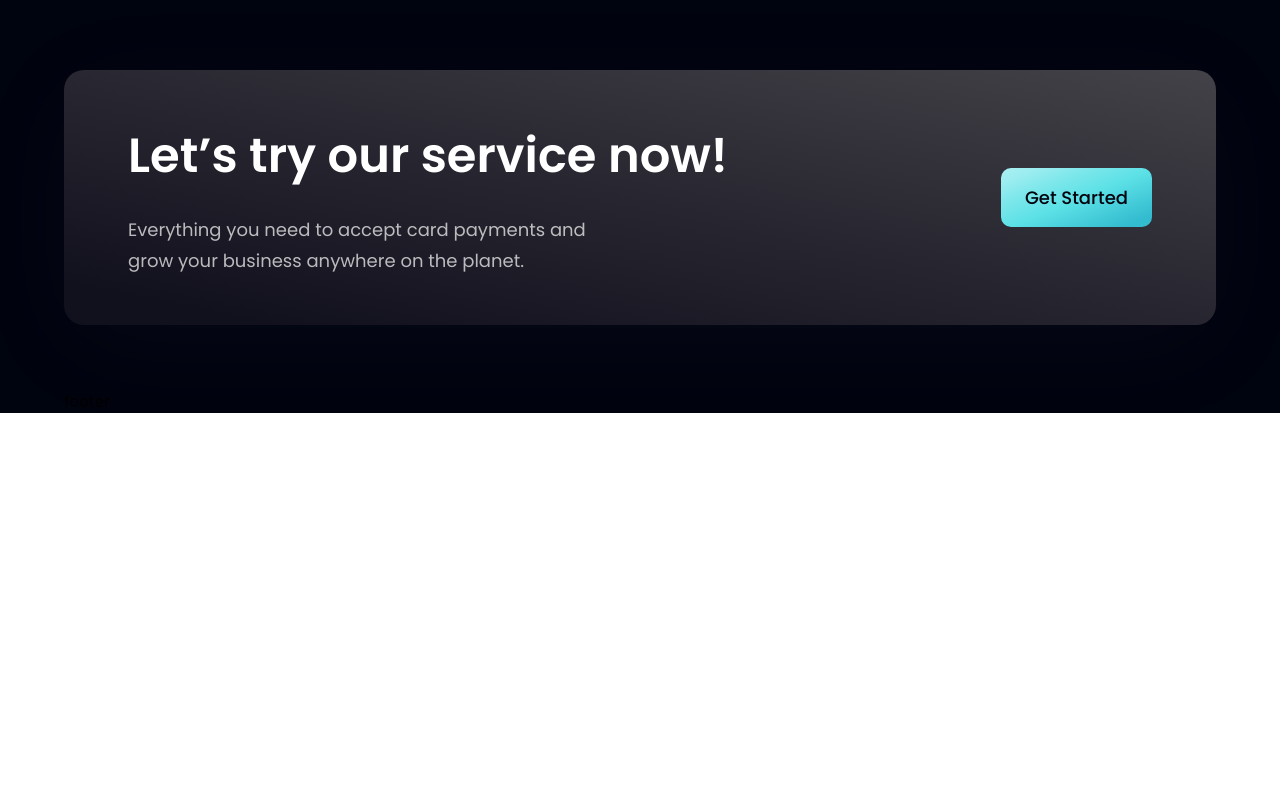
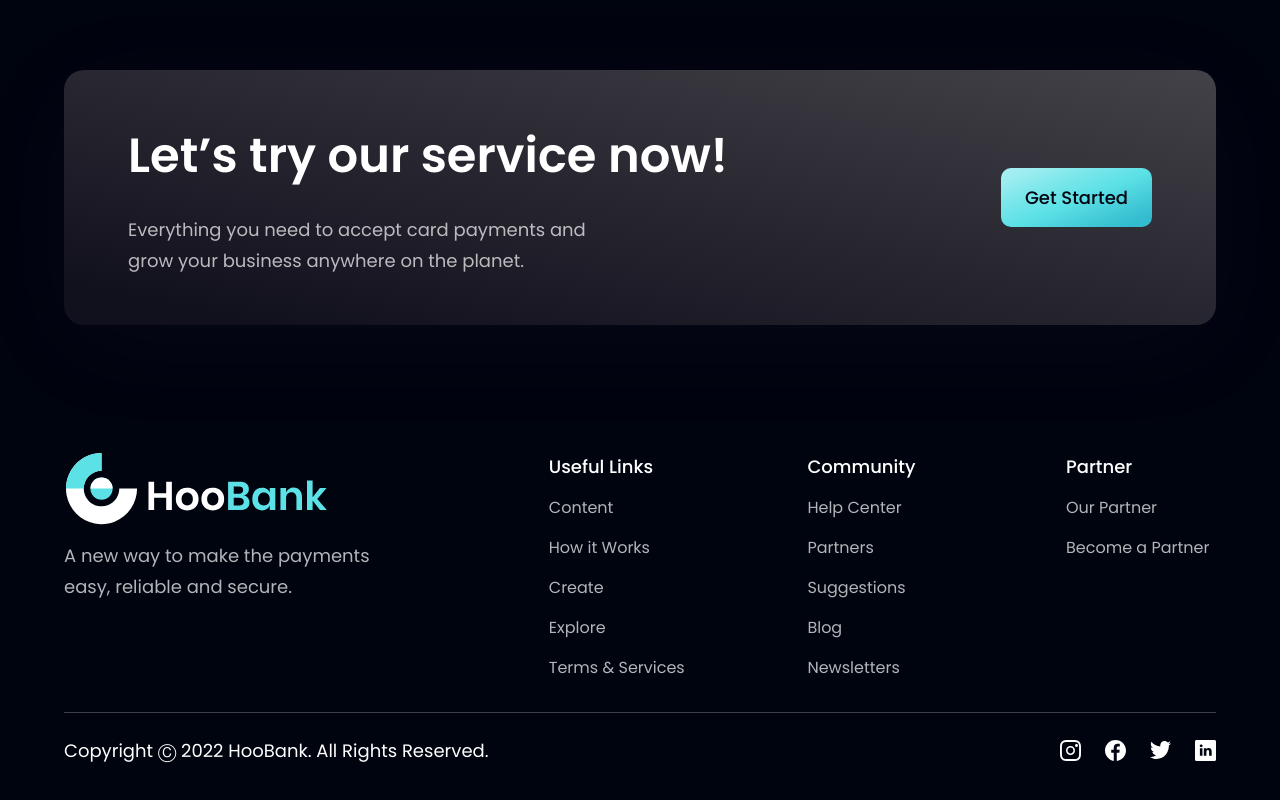
Before and after one commit to Pauline-Oraro/BankHub, a React (Vite) app: page / in a window 1280 px wide. Shown: the part 4118-4918 px from the top of the page. Before the commit the page ends 4531 px from the top, so only its background shows below. Built offline with nearby package versions, Linux system fonts and the light colour scheme.

Commit message:
footer component

```diff
--- a/src/components/Footer.jsx
+++ b/src/components/Footer.jsx
@@ -1,10 +1,70 @@
 import React from 'react'
+import styles from '../styles'
+import { logo } from '../assets'
+import { footerLinks, socialMedia } from '../constants'
 
 const Footer = () => {
   return (
-    <div>
-      footer
-    </div>
+    <section className={`${styles.flexCenter} ${styles.paddingY} flex-col`}>
+
+      <div className={`${styles.flexStart} md:flex-row flex-col mb-8 w-full`}>
+
+        <div className="flex-[1] flex flex-col justify-start mr-10">
+            <img
+            src={logo}
+            alt="logo"
+            className="w-[266px] h-[72.14px] object-contain"
+            />
+
+            <p className={`${styles.paragraph} mt-4 max-w-[310px]`}> A new way to make the payments easy, reliable and secure.</p>
+
+        </div>
+
+        <div className="flex-[1.5] w-full flex flex-row justify-between flex-wrap md:mt-0 mt-10">
+
+          {footerLinks.map((footerLink) => (
+            <div key={footerLink.title} className={`flex flex-col ss:my-0 my-4 min-w-[150px]`}>
+              <h4 className="font-poppins font-medium text-[18px] leading-[27px] text-white">{footerLink.title}</h4>
+              <ul className="list-none mt-4">
+                {footerLink.links.map((link, index) => (
+                  <li
+                  key={link.name}
+                  className={`font-poppins font-normal text-[16px] leading-[24px] text-dimWhite hover:text-secondary cursor-pointer ${
+                    index !== footerLink.links.length - 1 ? "mb-4" : "mb-0"
+                  }`}
+                >
+                  {link.name}
+                </li>
+                ))}
+              </ul>
+            </div>
+          ))}
+
+        </div>
+
+      </div>
+
+      <div className="w-full flex justify-between items-center md:flex-row flex-col pt-6 border-t-[1px] border-t-[#3F3E45]">
+        <p className="font-poppins font-normal text-center text-[18px] leading-[27px] text-white">
+        Copyright Ⓒ 2022 HooBank. All Rights Reserved.
+        </p>
+
+        <div className="flex flex-row md:mt-0 mt-6">
+          {socialMedia.map((social, index) => (
+            <img
+            key={social.id}
+            src={social.icon}
+            alt="social media icon"
+            className={`w-[21px] h-[21px] object-contain cursor-pointer ${
+              index !== socialMedia.length - 1 ? "mr-6" : "mr-0"
+            }`}
+            />
+          ))}
+        </div>
+
+      </div>
+
+    </section>
   )
 }
 
```
